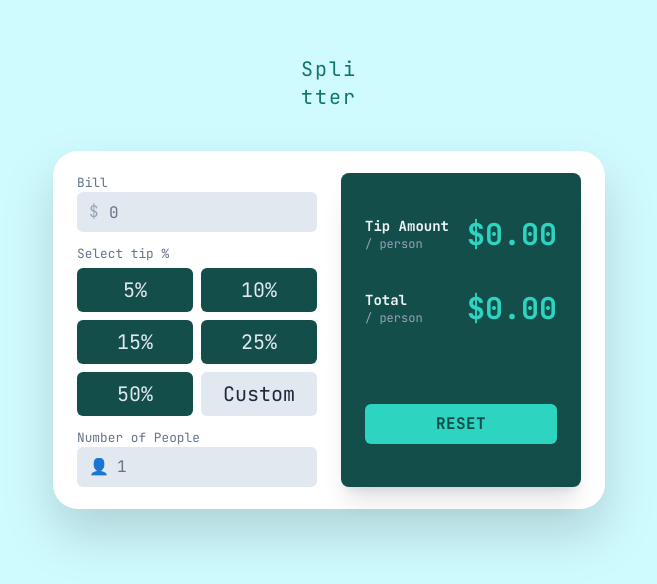
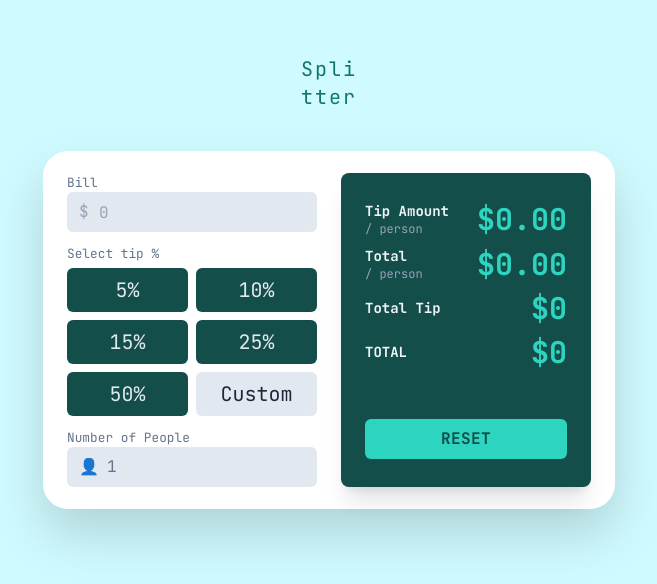
Before and after one commit to Choopin86/tip-calculator, a React (Create React App) app: page / in a window 1280 px wide. Shown: the part 118-702 px from the top of the page, without its empty margins (311-968 px from the left). Built offline with nearby package versions, Linux system fonts and the light colour scheme.

Commit message:
implementing totals

```diff
--- a/src/App.jsx
+++ b/src/App.jsx
@@ -8,7 +8,9 @@ const App = () => {
   const [tip, setTip] = useState("0%");
   const [bill, setBill] = useState("0");
   const [people, setPeople] = useState("1");
-  const [tipAmount, setTipAmount] = useState("0");
+  const [tipAmountPerson, setTipAmountPerson] = useState("0");
+  const [totalPerson, setTotalPerson] = useState("0");
+  const [totalTip, setTotalTip] = useState("0");
   const [total, setTotal] = useState("0");
   const [customTip, setCustomTip] = useState(false);
 
@@ -32,20 +34,26 @@ const App = () => {
     if (bill && people && tip) {
       const calculatedTipAmount =
         (parseFloat(bill) * (parseInt(tip) / 100)) / parseInt(people);
-      setTipAmount(calculatedTipAmount.toFixed(2));
+      setTipAmountPerson(calculatedTipAmount.toFixed(2));
+      const calculatedTipTotal = parseFloat(bill) * (parseInt(tip) / 100);
+      setTotalTip(calculatedTipTotal);
 
-      const calculatedTotal =
+      const calculatedTotalPerson =
         parseFloat(bill) / parseInt(people) + calculatedTipAmount;
-      setTotal(calculatedTotal.toFixed(2));
+      setTotalPerson(calculatedTotalPerson.toFixed(2));
+      const calculatedTotal = parseFloat(bill) + calculatedTipTotal;
+      setTotal(calculatedTotal);
     }
   }, [bill, people, tip]);
 
   const handleReset = () => {
-    setTipAmount("0");
+    setTipAmountPerson("0");
+    setTotalPerson("0");
+    setTotalTip("0");
     setTotal("0");
     setBill("");
     setTip("0");
-    setPeople("");
+    setPeople("1");
     setCustomTip(false);
   };
 
@@ -72,7 +80,9 @@ const App = () => {
           <div className="my-3 ">
             <TipCalculator
               onReset={handleReset}
-              tipAmount={tipAmount}
+              tipAmountPerson={tipAmountPerson}
+              totalPerson={totalPerson}
+              totalTip={totalTip}
               total={total}
             />
           </div>
--- a/src/components/EnterData.jsx
+++ b/src/components/EnterData.jsx
@@ -12,7 +12,7 @@ const EnterData = ({
 }) => {
   return (
     <>
-      <div className="mr-6 w-60">
+      <div className="mr-6 w-[250px]">
         {/*Bill section*/}
         <div className="my-3 text-slate-500">
           <h3 className="text-[0.8rem]">Bill</h3>
@@ -23,8 +23,8 @@ const EnterData = ({
               type="text"
               name="bill"
               id="bill"
-              value={bill}
               onChange={onBillChange}
+              placeholder="0"
             />
           </div>
         </div>
--- a/src/components/TipCalculator.jsx
+++ b/src/components/TipCalculator.jsx
@@ -1,22 +1,40 @@
 import React from "react";
 
-const TipCalculator = ({ onCalculate, onReset, tipAmount, total }) => {
+const TipCalculator = ({
+  onReset,
+  tipAmountPerson,
+  totalPerson,
+  totalTip,
+  total,
+}) => {
   return (
-    <div className="bg-teal-900 shadow-xl flex flex-col justify-around p-6 rounded-lg text-slate-100 w-60 h-full">
-      {/*Tip Amount section */}
+    <div className="bg-teal-900 shadow-xl flex flex-col justify-around p-6 rounded-lg text-slate-100 w-[250px] h-full">
       <div className="flex justify-between items-center">
         <div>
           <p className="text-sm font-semibold">Tip Amount</p>
           <p className="text-xs text-slate-400">/ person</p>
         </div>
-        <p className="text-3xl font-bold text-teal-400">${tipAmount}</p>
+        <p className="text-3xl font-bold text-teal-400">${tipAmountPerson}</p>
       </div>
 
-      {/*Total section */}
       <div className="flex justify-between items-center">
         <div>
           <p className="text-sm font-semibold">Total</p>
           <p className="text-xs text-slate-400">/ person</p>
+        </div>
+        <p className="text-3xl font-bold text-teal-400">${totalPerson}</p>
+      </div>
+
+      <div className="flex justify-between items-center">
+        <div>
+          <p className="text-sm font-semibold">Total Tip</p>
+        </div>
+        <p className="text-3xl font-bold text-teal-400">${totalTip}</p>
+      </div>
+
+      <div className="flex justify-between items-center">
+        <div>
+          <p className="text-sm font-semibold">TOTAL</p>
         </div>
         <p className="text-3xl font-bold text-teal-400">${total}</p>
       </div>
```
